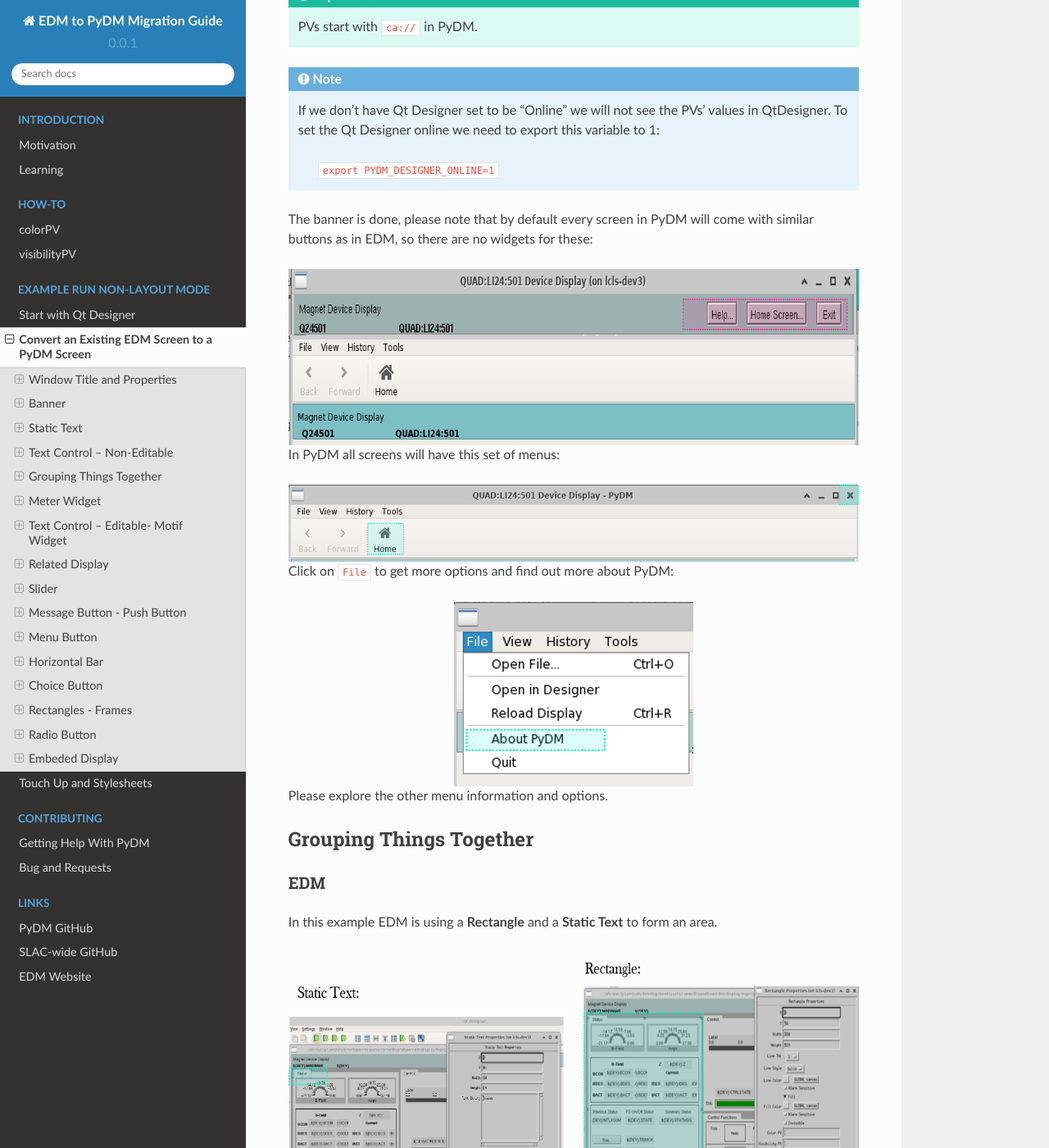
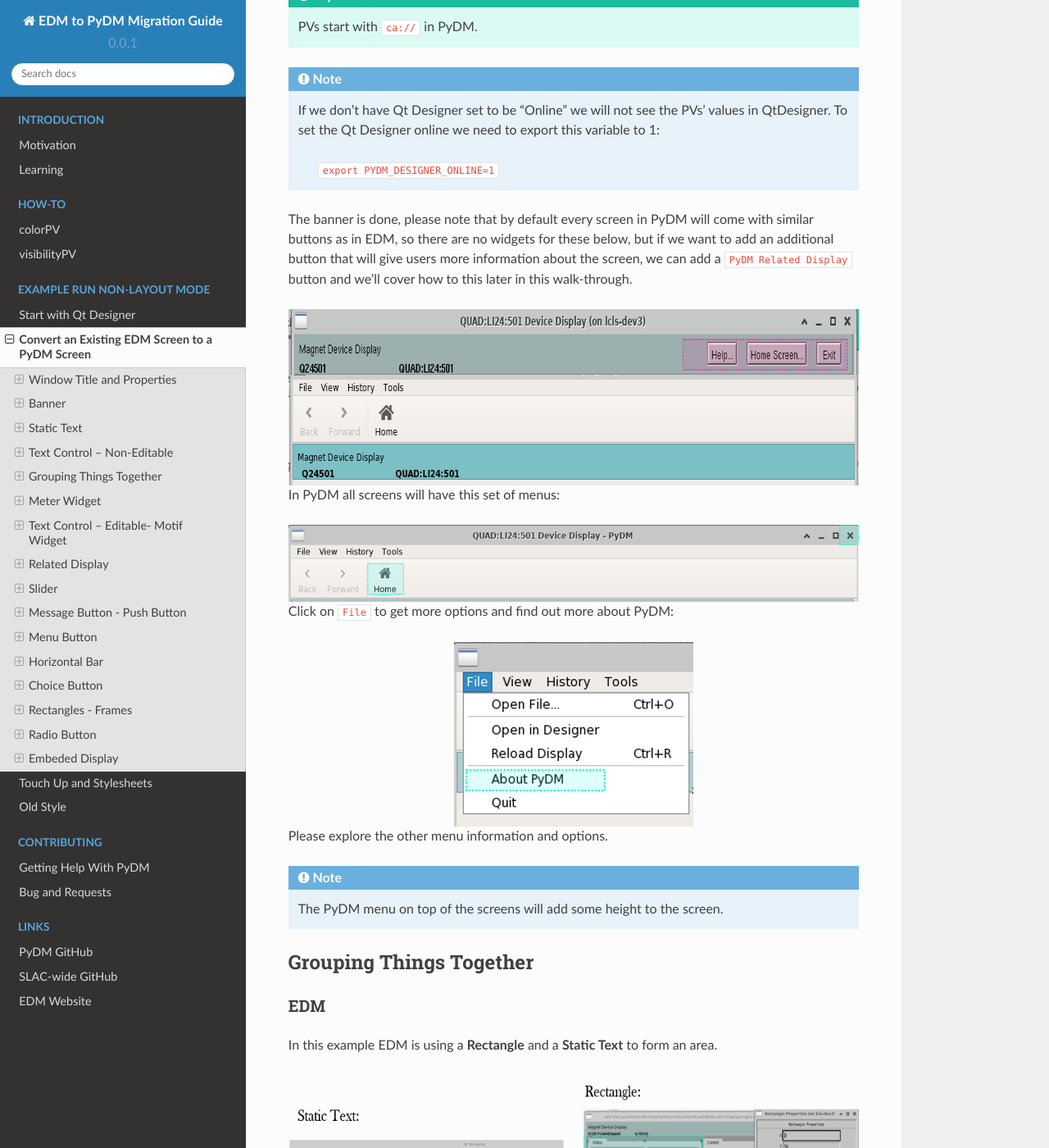
Before and after one commit to slaclab/edm2pydm, a Sphinx documentation site: the page built from docs/source/example-walk-through/convert_existing_edm.rst, in a window 1280 px wide and 1400 px high, scrolled down 13737 px. Shown: the whole window at 82% size. Built offline with Sphinx 7.4.7 and the Read the Docs theme 2.0.0, drawn with Linux system fonts in a browser that asks for light colours; some of the changed text lies outside the part shown.

```diff
--- a/docs/source/example-walk-through/convert_existing_edm.rst
+++ b/docs/source/example-walk-through/convert_existing_edm.rst
@@ -335,7 +335,7 @@
 		``export PYDM_DESIGNER_ONLINE=1``
 
 
-The banner is done, please note that by default every screen in PyDM will come with similar buttons as in EDM, so there are no widgets for these:
+The banner is done, please note that by default every screen in PyDM will come with similar buttons as in EDM, so there are no widgets for these below, but if we want to add an additional button that will give users more information about the screen, we can add a ``PyDM Related Display`` button and we'll cover how to this later in this walk-through.
 
 .. image::  /_static/example-walk-through/edm/banner_buttons.png
    :scale: 100 %
@@ -358,6 +358,9 @@
    :align: center
 
 Please explore the other menu information and options.
+
+.. note::
+	The PyDM menu on top of the screens will add some height to the screen.
 
 
 Grouping Things Together
@@ -920,7 +923,6 @@
    :align: center
 
 
-
 PyDM
 ****
 In ``PyDM`` we'll have to create that file first. Go to ``File`` -> ``New`` and create a new ``Widget``, set the width and height to correspond to the ones seen in the EDM Embedded Display properties.
@@ -946,6 +948,19 @@
 
 .. note::
 	Make sure you check the ``openInNewWindow`` option for each button!
+
+One thing to notice here is that two of the buttons for the ``Related Displays`` have a green border, this was added in ``EDM`` with a simple Rectangle that has a green order and has a PV associated with it. In ``PyDM`` we can add the same with a ``PyDMFrame``, just drag and drop a ``PyDMFrame``, adjust the size, then select the button and bring it **inside** the frame!! - if you already placed the button on the screen you'll have to move it a bit from its location and bring it back so it goes inside the frame - this is important!
+
+
+ .. image::  /_static/example-walk-through/pydm/pydm_frame.PNG
+   :scale: 100 %
+   :align: center
+
+Make sure to check the ``alarmSensitivityBorder`` and add the channel:
+
+ .. image::  /_static/example-walk-through/pydm/alarm_frame.PNG
+   :scale: 100 %
+   :align: center
 
 
 Now that we have this file created, let's go back to our main screen and add a ``PyDmEmbeddedDisplay`` widget:
```
Also changed, not shown: docs/source/example-walk-through/stylesheets.rst (+79 -1 lines), docs/source/_static/example-walk-through/pydm/alarm_frame.PNG (added), docs/source/_static/example-walk-through/pydm/almost_final_old_style.PNG (added), docs/source/_static/example-walk-through/pydm/final_my_style.PNG (added), docs/source/_static/example-walk-through/pydm/final_old_style.PNG (added), docs/source/_static/example-walk-through/pydm/finished.PNG (deleted), docs/source/_static/example-walk-through/pydm/pydm_frame.PNG (added), 2 other files.
